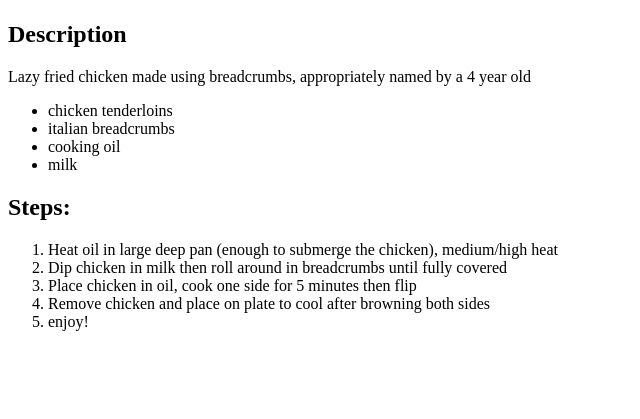
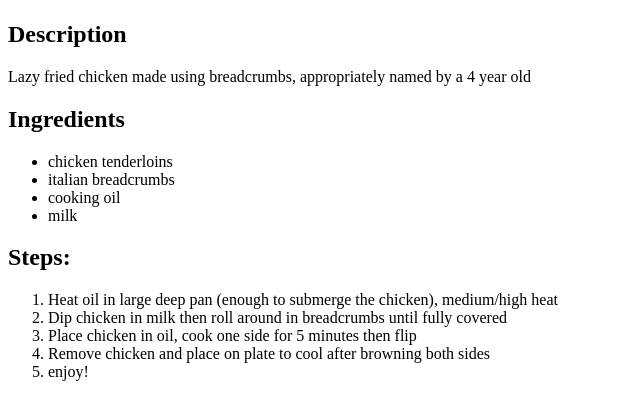
Before and after one commit to MrClean12x/odin-recipes, a plain HTML site: page recipes/brown_chicken.html in a window 1280 px wide. Shown: the part 99-518 px from the top of the page, without its empty margins (0-640 px from the left). Drawn offline with Linux system fonts and the light colour scheme.

Commit message:
added ingrients heading before list of ingredients

```diff
--- a/recipes/brown_chicken.html
+++ b/recipes/brown_chicken.html
@@ -12,6 +12,7 @@
     <h2>Description</h2>
     <p>Lazy fried chicken made using breadcrumbs, appropriately named by a 4 year old</p>
 
+    <h2>Ingredients</h2>
     <ul>
         <li>chicken tenderloins</li>
         <li>italian breadcrumbs</li>
```
Also changed, not shown: recipes/meatball_hero.html (+1 -0 lines).
